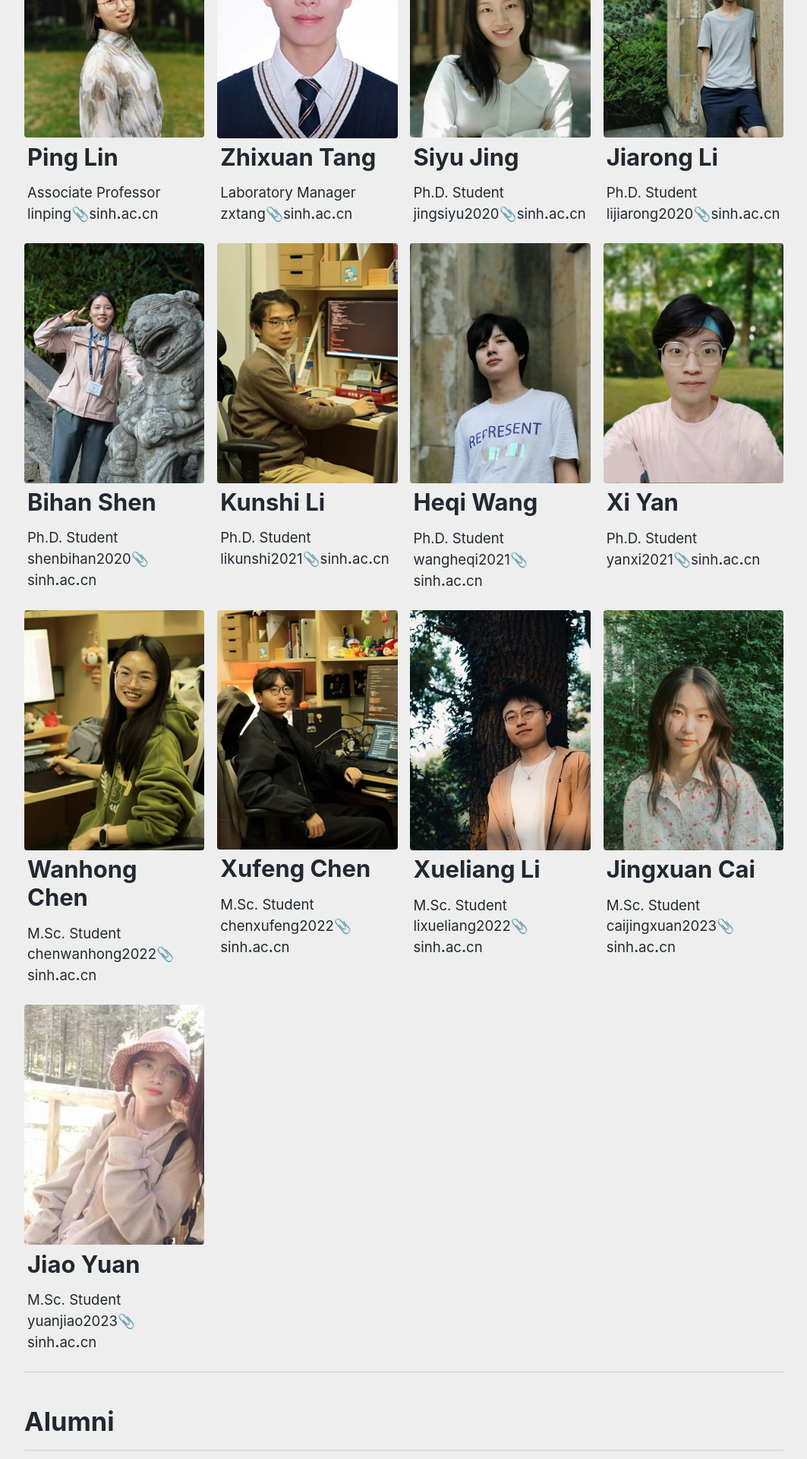
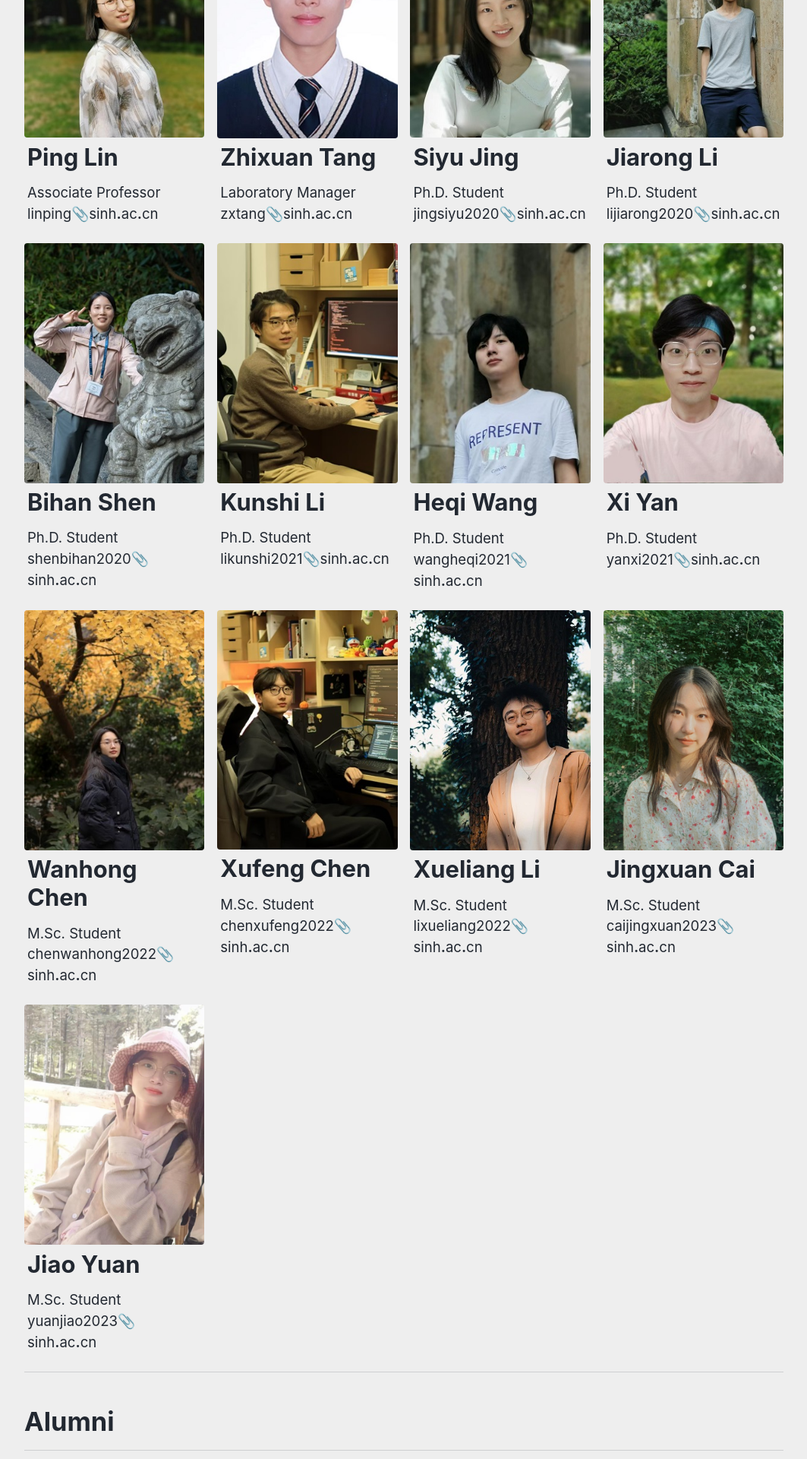
Before and after one commit to LihongLab/lihonglab.github.io, a Jekyll site: the page built from _pages/PEOPLE.md, in a window 1280 px wide. Shown: the part 1117-3037 px from the top of the page at 76% size, without its empty margins (108-1171 px from the left). Built offline with Jekyll 4.4.1, drawn with Linux system fonts in a browser that asks for light colours; cached includes are drawn as plain includes; emoji names are drawn with the system emoji font.

Commit message:
profile updata

```diff
--- a/_pages/PEOPLE.md
+++ b/_pages/PEOPLE.md
@@ -57,7 +57,7 @@ feature_row:
     excerpt: >
       Ph.D. Student <br>
       yanxi2021:paperclip:sinh**.**ac**.**cn
-  - image_path: /assets/img/pic/chenwanhong2.jpg
+  - image_path: /assets/img/pic/chenwanhong.jpg
     title: "Wanhong Chen"
     excerpt: >
       M.Sc. Student <br>
```
Also changed, not shown: assets/img/pic/chenwanhong.jpg (added), assets/img/pic/chenwanhong2.jpg (deleted).
